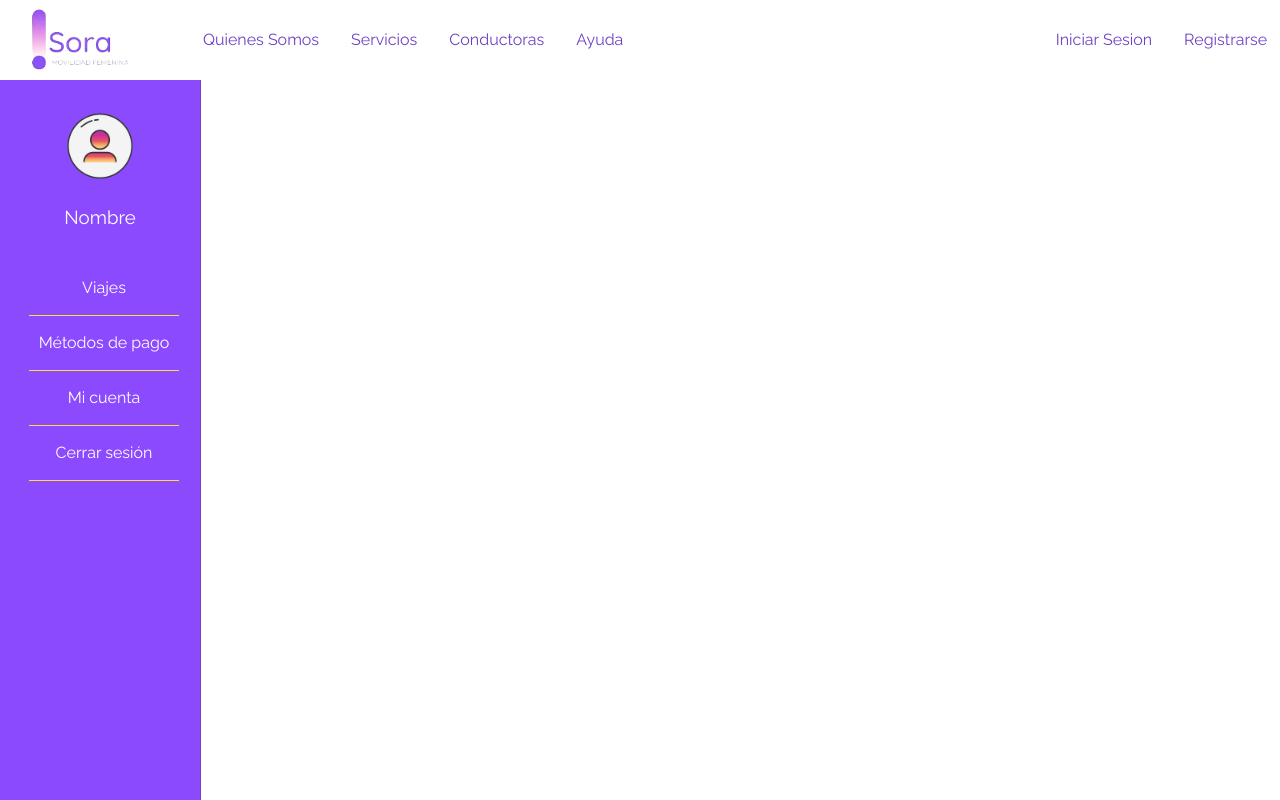
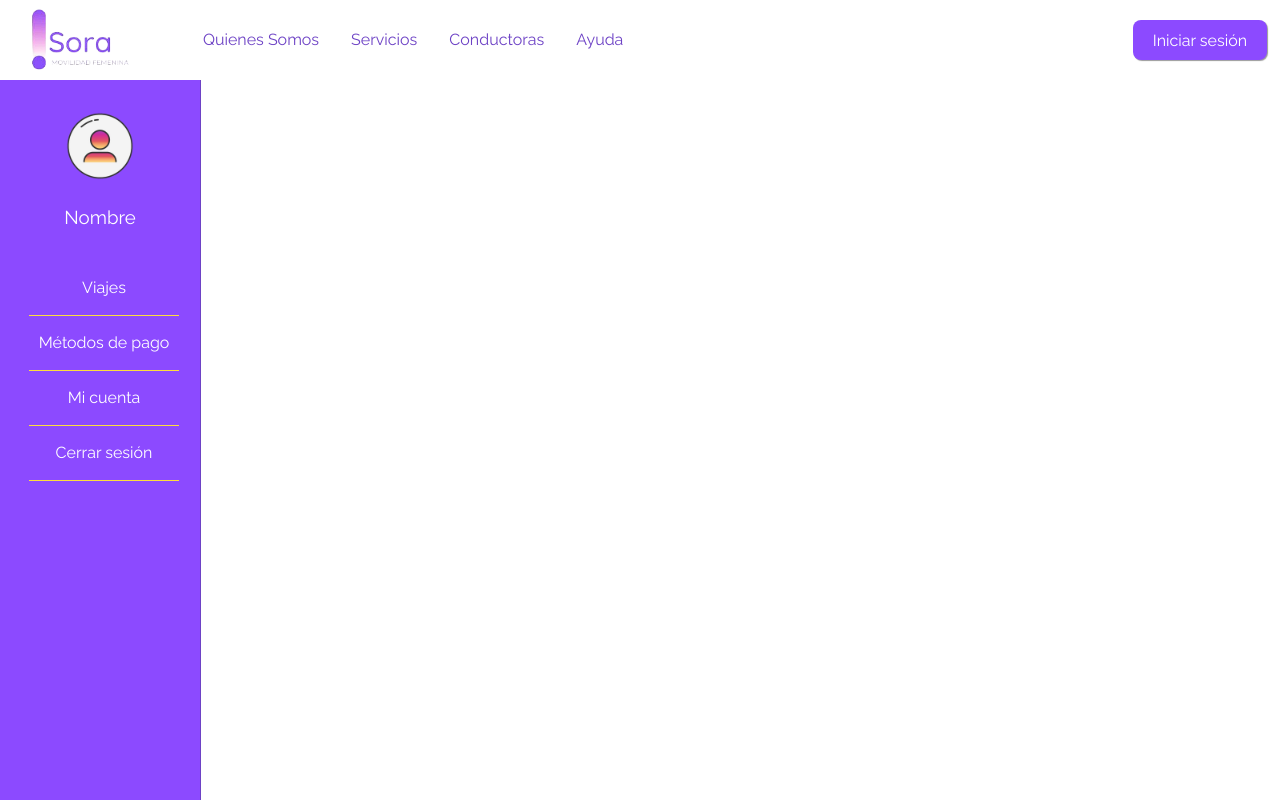
Before and after one commit to florrvargas/sorafrontvsp, a React (Vite) app: page /perfil in a window 1280 px wide. Shown: the top 800 px of the page. Built offline with nearby package versions, Linux system fonts and the light colour scheme.

Commit message:
auth0 front

```diff
--- a/package.json
+++ b/package.json
@@ -9,6 +9,7 @@
     "preview": "vite preview"
   },
   "dependencies": {
+    "@auth0/auth0-react": "^2.0.1",
     "@iconscout/react-unicons": "^2.0.2",
     "localforage": "^1.10.0",
     "match-sorter": "^6.3.1",
--- a/src/App.jsx
+++ b/src/App.jsx
@@ -10,6 +10,7 @@ import Ayuda from './Componentes/Ayuda/Ayuda';
 import Registro from './Componentes/Registro/Registro';
 import Conductoras from './Componentes/Conductoras/Conductoras';
 import Perfil from './Componentes/Perfil/Perfil';
+import MiCuenta from './Componentes/Perfil/SideBar/MiCuenta/MiCuenta';
 
 function App() {
   return (
@@ -19,13 +20,14 @@ function App() {
 
         <Routes>
           <Route exact path="/" element={<Home/>} />
-          <Route  path="/QuienesSomos" element={<QuienesSomos/>} />
-          <Route  path="/Servicios" element={<Servicios/>} />
-          <Route  path="/Ayuda" element={<Ayuda/>} />
-          <Route  path="/InicioSesion" element={<InicioSesion/>} />
-          <Route  path="/Registro" element={<Registro/>} />
-          <Route  path="/Conductoras" element={<Conductoras/>} />
-          <Route  path="/Perfil" element={<Perfil/>} />
+          <Route  path="/quienes-somos" element={<QuienesSomos/>} />
+          <Route  path="/servicios" element={<Servicios/>} />
+          <Route  path="/ayuda" element={<Ayuda/>} />
+          <Route  path="/inicio-sesion" element={<InicioSesion/>} />
+          <Route  path="/registro" element={<Registro/>} />
+          <Route  path="/conductoras" element={<Conductoras/>} />
+          <Route  path="/perfil" element={<Perfil/>} />
+          <Route  path='/perfil/mi-cuenta' element={<MiCuenta/>} />
         </Routes>
       <Footer />
     </div>
--- a/src/Componentes/Navbar/Navbar.jsx
+++ b/src/Componentes/Navbar/Navbar.jsx
@@ -1,8 +1,33 @@
 import React from 'react';
 import './Navbar.css';
 import Logo from '../../assets/Logo.png'
+import { useAuth0 } from "@auth0/auth0-react";
+
 
 export default function Navbar() {
+  const { loginWithRedirect, logout, isAuthenticated, getAccessTokenSilently  } = useAuth0();
+
+//   async function saveUserDataToDatabase() {
+//     try {
+//        loginWithRedirect();
+//       const token = await getAccessTokenSilently();
+
+//       const response = await axios.post('https://example.com/api/userdata', {
+//         user: user,
+//         isAuthenticated: isAuthenticated,
+//       }, {
+//         headers: {
+//           Authorization: `Bearer ${token}`,
+//         },
+//       });
+
+//       console.log(response.data);
+//     } catch (error) {
+//       console.error(error);
+//     }
+//   }
+
+
   return (
     <div className='navbar'>
         <div className="n-left">
@@ -30,12 +55,14 @@ export default function Navbar() {
             {/* <li>
                 <a href="">Idioma</a>
             </li> */}
+            { isAuthenticated?
             <li>
-                <a href="/InicioSesion">Iniciar Sesion</a>
+                <button onClick={() => logout()}>Cerrar sesión</button>
+            </li> :
+            <li>
+                <button onClick={() => loginWithRedirect()}>Iniciar sesión</button>
             </li>
-            <li>
-                <a href="/Registro">Registrarse</a>
-            </li>
+            }
         </ul>
         </div>
 
--- /dev/null
+++ b/src/Componentes/Perfil/SideBar/MiCuenta/MiCuenta.jsx
@@ -0,0 +1,21 @@
+import React from 'react';
+import './MiCuenta.css';
+import { useAuth0 } from '@auth0/auth0-react';
+
+export default function MiCuenta(){
+
+    const { user, isAuthenticated, isLoading} = useAuth0();
+    console.log(user)
+
+    if(isLoading){
+        return <div>Is loading...</div>
+    }
+
+    return(
+        <div>
+            <img src={user.picture} alt={user.name} />
+            <h2>{user.name}</h2>
+            <p>Email: {user.email}</p>
+        </div>
+    )
+}
--- a/src/main.jsx
+++ b/src/main.jsx
@@ -2,11 +2,22 @@ import React from 'react'
 import ReactDOM from 'react-dom/client'
 import App from './App'
 import { BrowserRouter } from 'react-router-dom';
+import { Auth0Provider } from '@auth0/auth0-react';
+
+
 
 ReactDOM.createRoot(document.getElementById('root')).render(
 <BrowserRouter>
   <React.StrictMode>
-    <App />
+    <Auth0Provider
+      domain='dev-gycxcebwgjyhaube.us.auth0.com'
+      clientId='qBy6h2IoEMMJGBRJSy76IwZLMwh1nwNq'
+      authorizationParams={{
+        redirect_uri: 'http://localhost:5173/perfil'
+      }}
+    >
+      <App />
+    </Auth0Provider>
   </React.StrictMode>
 </BrowserRouter>,
 )
```
Also changed, not shown: src/Componentes/Perfil/SideBar/MiCuenta/MiCuenta.css (added), 2 other files (tests, documents, lock files or other folders).
